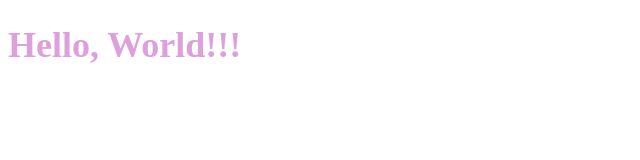
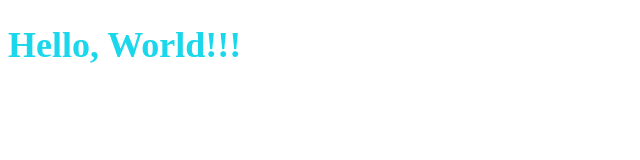
Before and after one commit to metamorphosisis/dilgiz, a plain HTML site: page index.html in a window 1280 px wide. Shown: the whole page, without its empty margins (0-640 px from the left). Drawn offline with Linux system fonts and the light colour scheme.

Commit message:
NewColor

```diff
--- a/style.css
+++ b/style.css
@@ -1,4 +1,4 @@
 body{
     font-size: large;
-    color: plum;
+    color: rgb(27, 215, 235);
 }
```
